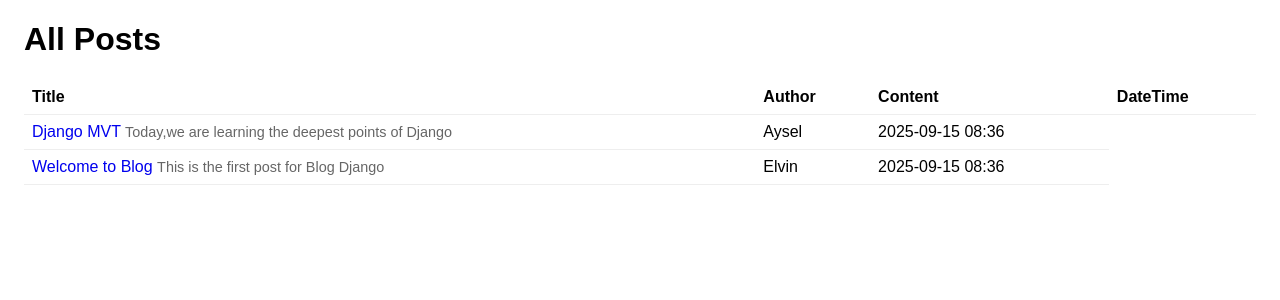
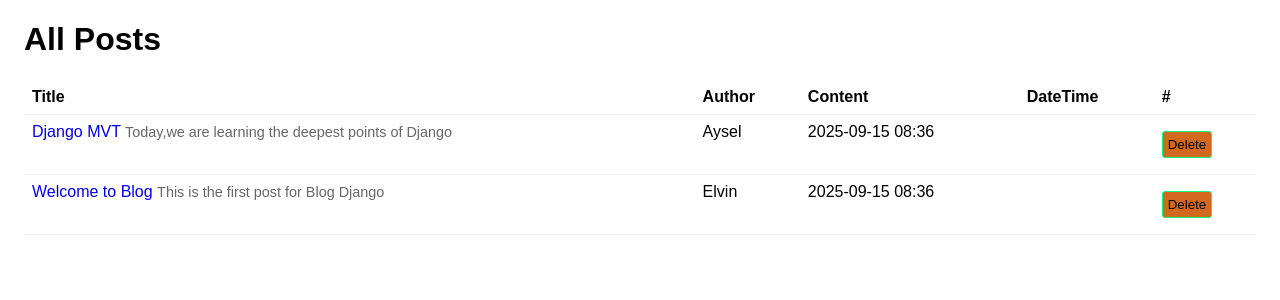
Before and after one commit to M1M99/BlogProjectTask, a Django app: page / in a window 1280 px wide. Shown: the part 61-361 px from the top of the page. Run offline with Django 5.2, Linux system fonts and the light colour scheme.

Commit message:
addedDeleteAndDetailsPage

```diff
--- a/blog/templates/blog/_post_row.html
+++ b/blog/templates/blog/_post_row.html
@@ -1,3 +1,12 @@
+<style>
+    button{
+        cursor: pointer;
+        border:1px solid springgreen;
+        border-radius: 3px;
+        padding: 5px;
+        background-color: chocolate;
+    }
+</style>
 <tr>
     <td>
         <a style="cursor: pointer;text-decoration:none" href="post/{{ p.id }}">{{ p.title }}</a>
@@ -7,7 +16,7 @@
         {{ p.author }}
     </td>
     <td>
-         {{ p.created_at|date:"Y-m-d H:i" }}
+        {{ p.created_at|date:"Y-m-d H:i" }}
         {% if p.updated_at %}
             <br/>
             <span class="muted">
@@ -15,4 +24,13 @@
             </span>
         {% endif %}
     </td>
+    <td>
+
+    </td>
+    <td>
+       <form method="post" action='post/{{p.id}}/delete'>
+        {% csrf_token %}
+        <button type="submit">Delete</button>
+    </form>
+    </td>
 </tr>
--- a/blog/templates/blog/post_details.html
+++ b/blog/templates/blog/post_details.html
@@ -25,7 +25,6 @@
 </style>
 <body>
 
-
 <h1 class="headerText">Hi!</h1>
 <div style="display: flex ;width: fit-content;padding: 10px;background-color: deepskyblue;font-family: arial;flex-direction: column;align-items: center;gap:2px;border: aqua 1px solid;border-radius: 6px">
     <h2 >{{ post.id }}</h2>
--- a/blog/templates/blog/post_list.html
+++ b/blog/templates/blog/post_list.html
@@ -5,7 +5,7 @@
 {% endblock %}
 
 {% block content %}
-
+{% if posts %}
     <h1>All Posts</h1>
 
     <table>
@@ -15,6 +15,7 @@
             <th>Author</th>
             <th>Content</th>
             <th>DateTime</th>
+            <th>#</th>
         </tr>
         </thead>
         <tbody>
@@ -23,5 +24,7 @@
         {% endfor %}
         </tbody>
     </table>
-
+{% else %}
+    <div style="border-top: 1px solid red;border-bottom: 1px solid red;width: 30%;padding: 5px 0">Have Not Any Post</div>
+    {% endif %}
 {% endblock %}
--- a/blog/urls.py
+++ b/blog/urls.py
@@ -5,9 +5,9 @@ app_name = 'blog'
 
 urlpatterns = [
     path('', views.post_list, name='post_list'),
+    path('post/<int:post_id>/delete', views.post_delete, name='post_delete'),
     path('post/<int:post_id>', views.post_detail, name='post_detail'),
     # path('post/new', views.post_create, name='post_create'),
     # path('post/<int:id>/edit', views.post_edit, name='post_edit'),
-    # path('post/<int:id>/delete', views.post_delete, name='post_delete'),
     # path('search/', views.post_search, name='post_search'),
 ]
--- a/blog/views.py
+++ b/blog/views.py
@@ -1,5 +1,7 @@
 from django.http import HttpResponse
 from django.shortcuts import render
+from django.views.decorators.http import require_http_methods
+from django.shortcuts import redirect
 
 # Create your views here.
 
@@ -22,3 +24,27 @@ def post_detail(request,post_id:int):
         return render(request,'blog/post_details.html',context={'post':post})
     else:
         return render(request,'blog/Notfound.html')
+
+
+# def delete(request,post_id):
+#     post=data.get_post(post_id)
+#     if post is not None:
+#         response = data.delete_post(post.id)
+#         if response:
+#             return HttpResponse('Deleted')
+#         else:
+#             return HttpResponse('204 No Content')
+#     else:
+#         return HttpResponse('404 Not Found')
+#
+@require_http_methods(["POST"])
+def post_delete(request, post_id):
+    post = data.get_post(post_id)
+    if post is not None:
+        deleted = data.delete_post(post.id)
+        if deleted:
+            return redirect('/')
+        else:
+            return HttpResponse(status=204)
+    else:
+        return HttpResponse("Post not found")
```
